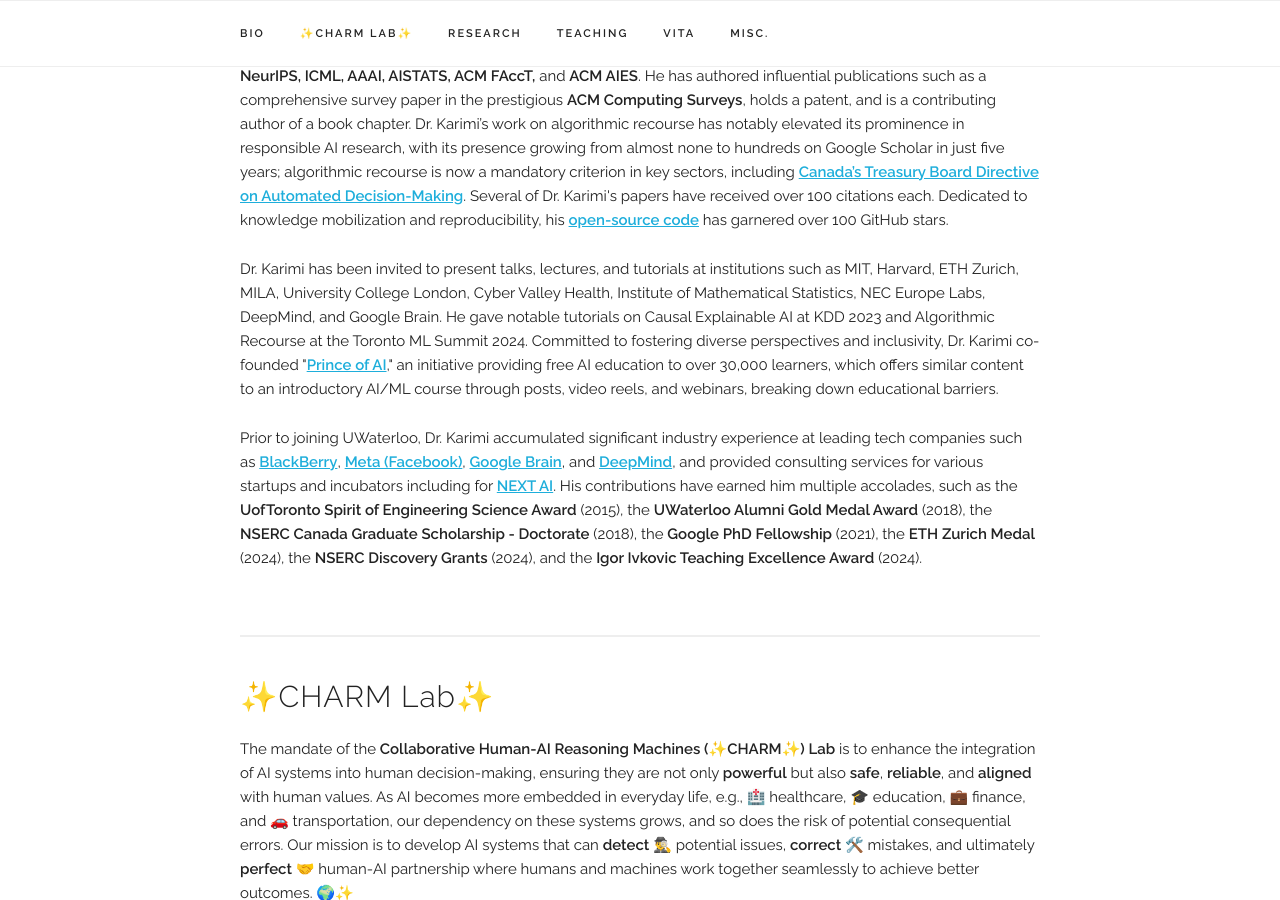
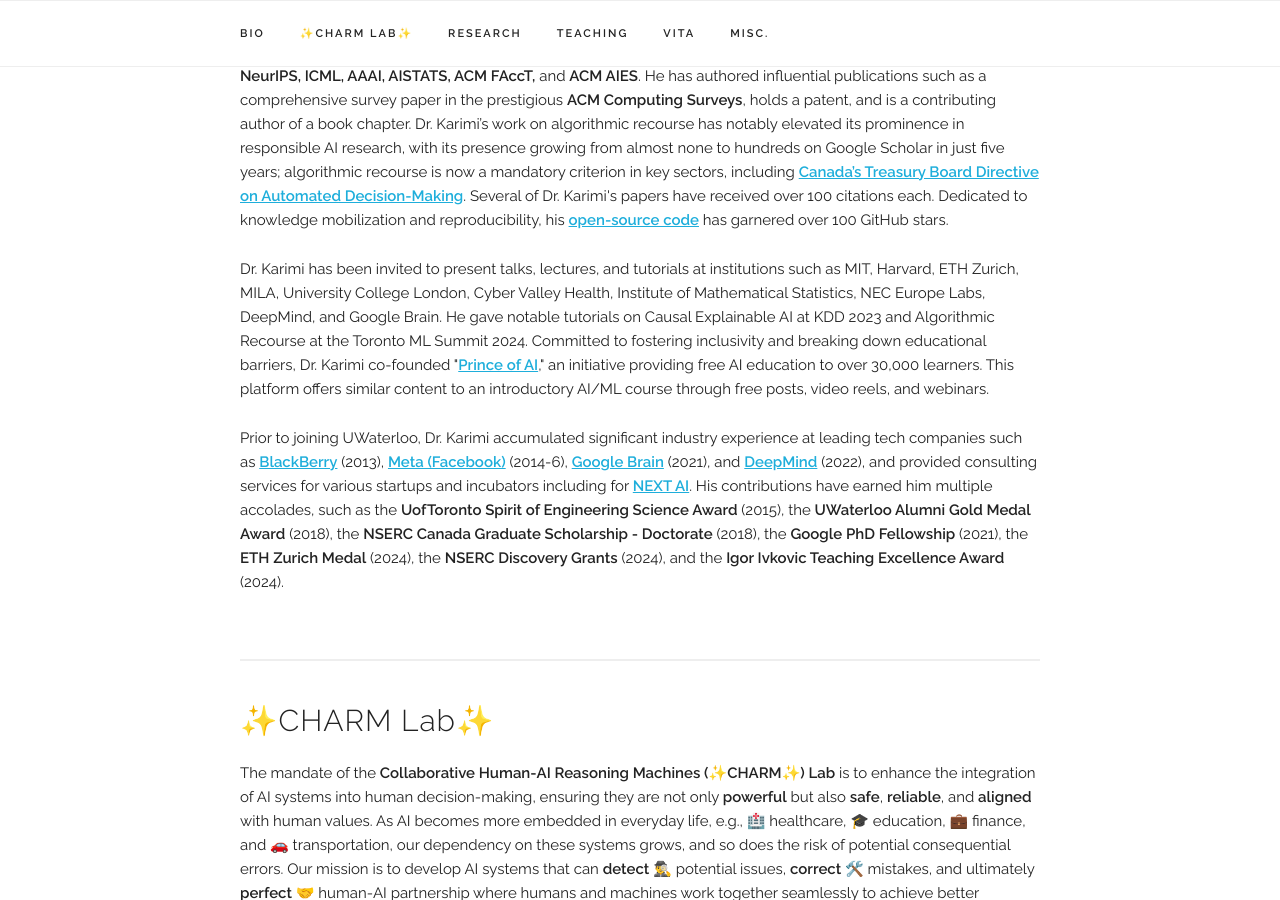
Before and after one commit to charmlab/website, a Jekyll site: the page built from index.html, in a window 1280 px wide and 900 px high, scrolled down 559 px. Built offline with Jekyll 4.4.1, drawn with Linux system fonts in a browser that asks for light colours; some web fonts are replaced; some of the changed text lies outside the part shown.

Commit message:
Updated pub list and cv.

```diff
--- a/_data/main_info.yaml
+++ b/_data/main_info.yaml
@@ -9,6 +9,7 @@
 linkedin: "https://www.linkedin.com/in/amirhkarimi"
 github: "https://github.com/charmlab"
 youtube: "https://www.youtube.com/channel/UCNCjX-fsGlbJ3SWCSx-P2pw"
-medium: https://amirhkarimi.medium.com/
+instagram: "https://instagram.com/dr.amirhkarimi"
+medium: "https://amirhkarimi.medium.com/"
 google_scholar: "https://scholar.google.com/citations?user=umI56k0AAAAJ"
 google_analytics_tracking_id: 'G-PLH5YY7PQS'
--- a/_layouts/default.html
+++ b/_layouts/default.html
@@ -98,6 +98,9 @@
               <span onclick="window.open('{{ site.data.main_info.youtube }}')" style="cursor: pointer">
                 <i class="fa fa-youtube-play" aria-hidden="true"></i>
               </span>
+              <span onclick="window.open('{{ site.data.main_info.instagram }}')" style="cursor: pointer">
+                <i class="fa fa-instagram" aria-hidden="true"></i>
+              </span>
               <span onclick="window.open('{{ site.data.main_info.medium }}')" style="cursor: pointer">
                 <i class="fa fa-medium" aria-hidden="true"></i>
               </span>
@@ -159,6 +162,9 @@
           <span onclick="window.open('{{ site.data.main_info.youtube }}')" style="cursor: pointer">
             <i class="fa fa-youtube-play" aria-hidden="true"></i>
           </span>
+          <span onclick="window.open('{{ site.data.main_info.instagram }}')" style="cursor: pointer">
+            <i class="fa fa-instagram" aria-hidden="true"></i>
+          </span>
           <span onclick="window.open('{{ site.data.main_info.medium }}')" style="cursor: pointer">
             <i class="fa fa-medium" aria-hidden="true"></i>
           </span>
--- a/index.html
+++ b/index.html
@@ -30,10 +30,15 @@
 
     Dr. Karimi has been invited to present talks, lectures, and tutorials at institutions such as MIT, Harvard, ETH Zurich, MILA, University College London, Cyber Valley Health, Institute of Mathematical Statistics, NEC Europe Labs, DeepMind, and Google Brain. He gave notable tutorials on Causal Explainable AI at KDD 2023 and Algorithmic Recourse at the Toronto ML Summit 2024.
 
-    Committed to fostering diverse perspectives and inclusivity, Dr. Karimi co-founded "<a href="https://instagram.com/princeofai/" target="_blank">Prince of AI</a>," an initiative providing free AI education to over 30,000 learners, which offers similar content to an introductory AI/ML course through posts, video reels, and webinars, breaking down educational barriers.
+    Committed to fostering inclusivity and breaking down educational barriers, Dr. Karimi co-founded "<a href="https://instagram.com/princeofai/" target="_blank">Prince of AI</a>," an initiative providing free AI education to over 30,000 learners. This platform offers similar content to an introductory AI/ML course through free posts, video reels, and webinars.
   </p>
   <p>
-    Prior to joining UWaterloo, Dr. Karimi accumulated significant industry experience at leading tech companies such as <a href="https://www.blackberry.com/" target="_blank">BlackBerry</a>, <a href="https://about.meta.com/" target="_blank">Meta (Facebook)</a>, <a href="https://ai.google/research/teams/brain/" target="_blank">Google Brain</a>, and <a href="https://www.deepmind.com/" target="_blank">DeepMind</a>, and provided consulting services for various startups and incubators including for <a href="https://www.nextcanada.com/next-ai/" target="_blank">NEXT AI</a>.
+    Prior to joining UWaterloo, Dr. Karimi accumulated significant industry experience at leading tech companies such as
+    <a href="https://www.blackberry.com/" target="_blank">BlackBerry</a> (2013),
+    <a href="https://about.meta.com/" target="_blank">Meta (Facebook)</a> (2014-6),
+    <a href="https://ai.google/research/teams/brain/" target="_blank">Google Brain</a> (2021),
+    and <a href="https://www.deepmind.com/" target="_blank">DeepMind</a> (2022),
+    and provided consulting services for various startups and incubators including for <a href="https://www.nextcanada.com/next-ai/" target="_blank">NEXT AI</a>.
 
     His contributions have earned him multiple accolades, such as the <b>UofToronto Spirit of Engineering Science Award</b> (2015), the <b>UWaterloo Alumni Gold Medal Award</b> (2018), the <b>NSERC Canada Graduate Scholarship - Doctorate</b> (2018), the <b>Google PhD Fellowship</b> (2021), the <b>ETH Zurich Medal</b> (2024), the <b>NSERC Discovery Grants</b> (2024), and the <b>Igor Ivkovic Teaching Excellence Award</b> (2024).
   </p>
@@ -75,7 +80,9 @@
 
   <div class="members-columns">
     <div class="members-card">
-      <img class="profile-pic" src={{ "/assets/profile-pics/shiraz.png" | prepend: site.baseurl }} alt="Amir-Hossein Karimi">
+      <!-- <img class="profile-pic" src={{ "/assets/profile-pics/shiraz.png" | prepend: site.baseurl }} alt="Amir-Hossein Karimi"> -->
+      <!-- <img class="profile-pic" src={{ "/assets/profile-pics/tmls.jpeg" | prepend: site.baseurl }} alt="Amir-Hossein Karimi"> -->
+      <img class="profile-pic" src={{ "/assets/profile-pics/toronto.png" | prepend: site.baseurl }} alt="Amir-Hossein Karimi">
       <p class="name">Amir-Hossein Karimi</p>
       <p class="title">Principal Investigator (PI)</p>
     </div>
@@ -175,8 +182,8 @@
 
             <div class="paper-details">
               📝 <b>{{ paper.title }}</b><br>
-              ✍️ {{ paper.authors }}<br>
-              🏛️ <i>{{ paper.venue }}</i>
+              ✍️ {{ paper.authors }}
+              {% if paper.venue %} <br>🏛️ <i>{{ paper.venue }}</i>{% endif %}
               {% if paper.acceptance_rate %} <span style="color:red;">(acceptance rate: {{ paper.acceptance_rate }})</span>{% endif %}
               {% if paper.impact_factor %} <span style="color:red;">(impact factor: {{ paper.impact_factor }})</span>{% endif %}
               {% if paper.tldr %} <br>✨ <b>TL;DR:</b> {{ paper.tldr }} {% endif %}
```
Also changed, not shown: _data/publications.yaml (+18 -2 lines), assets/profile-pics/tmls.jpeg (added), 2 other files.
